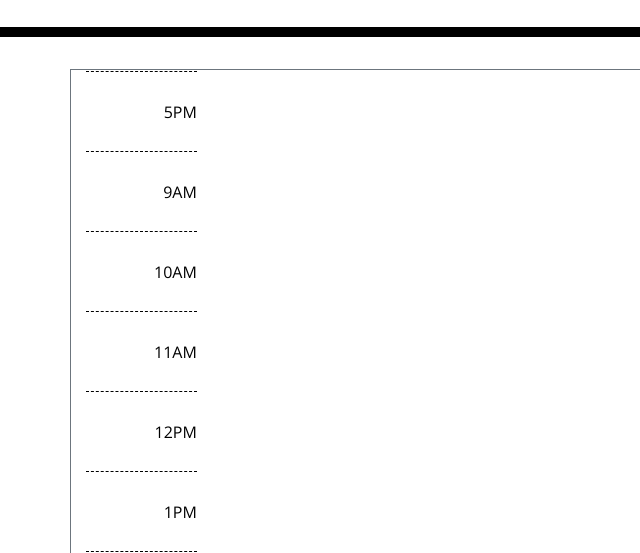
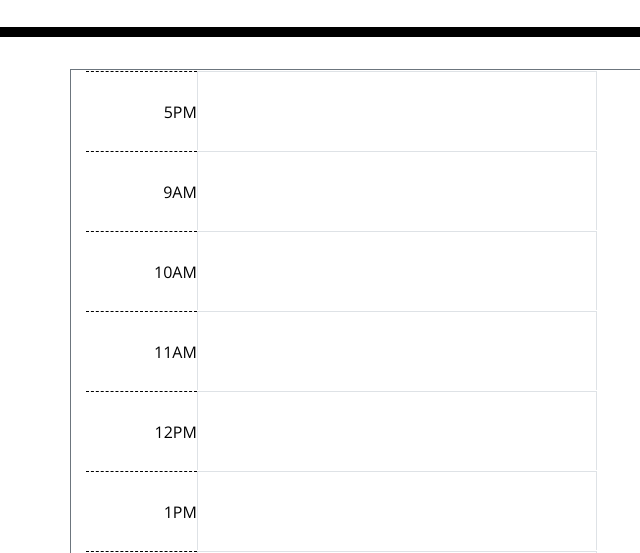
Before and after one commit to jkhauth/Daily-Scheduler, a plain HTML site: page Develop/index.html in a window 1280 px wide. Shown: the part 247-800 px from the top of the page, 0-640 px from the left. Drawn offline with nearby package versions, Linux system fonts and the light colour scheme.

Commit message:
added text box to hour blocks

```diff
--- a/Develop/index.html
+++ b/Develop/index.html
@@ -33,13 +33,21 @@
     <div class="container d-flex flex-column border border-secondary" id="container">
       <!-- Timeblocks go here -->
       <!--Start of Blocks-->
+
+        <div class="row dayBlock align-self-center" id="dayBlock">
         <!--9AM-->
-        <div class="row dayBlock align-self-center" id="dayBlock">
         <div class="hour">
         <p class="timeBlock text-right" id="hour-block">9AM</p>
         </div>
-        <div class="description"> </div>
+        <!--SAVE TASK-->
+        <div class="description d-flex" id="description">
+        <form class="d-flex">
+        <textarea class='border d-flex'>
+        </textarea>
+        </div>
+        <!--SAVE/INPUT BUTTON-->
         <div class="saveBtn"></div>
+        </form>
         </div>
 
 
--- a/Develop/script.js
+++ b/Develop/script.js
@@ -3,6 +3,7 @@ var hourBlock = document.getElementById("hour-block")
 var hourTime = hourBlock.innerHTML
 var dayBlock = document.getElementById("dayBlock")
 var container = document.getElementById("container")
+var description = document.getElementById("description")
 var workHours = 2
 var t = new Date();
 var i = 0
@@ -12,8 +13,10 @@ for (let index = 0; index < time.length; index++) {
 $(hourBlock).text(time[i++])
 $(dayBlock).attr('id', hourBlock.innerHTML);
 $(dayBlock).clone(true).appendTo(container);
-$(dayBlock).clone()
+$(dayBlock).clone().attr('class', 'hide')
+
 }
+
 
 
 
--- a/Develop/style.css
+++ b/Develop/style.css
@@ -33,6 +33,10 @@ textarea{
 
 .hide {
   display: none;
+}
+
+textarea {
+  width: 400px;
 }
 
 .row {
```
